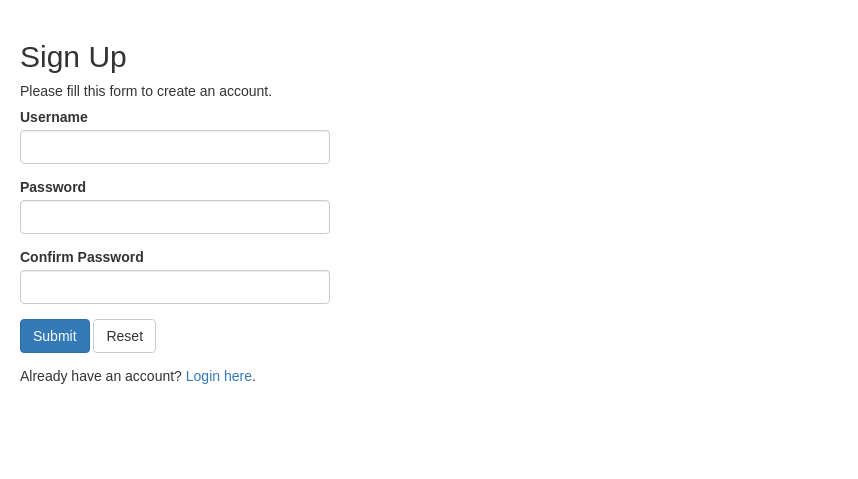
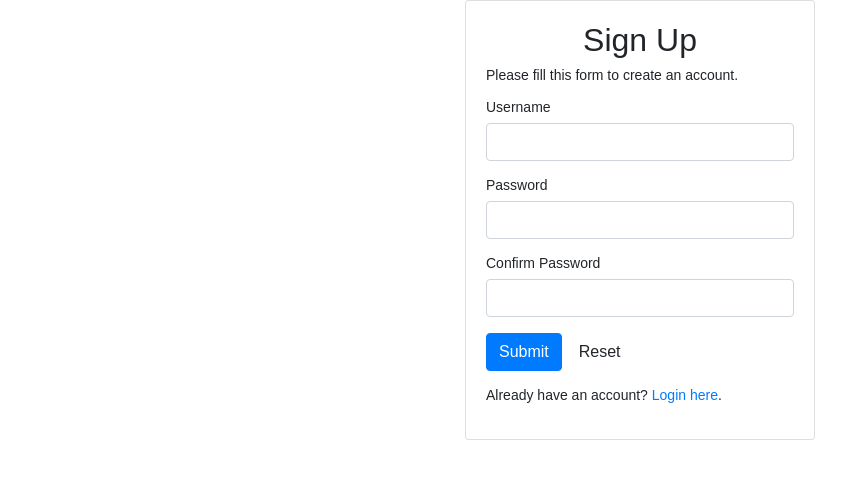
Before and after one commit to kgkushagra/dynamic, a PHP site: page /register.php in a window 1280 px wide. Shown: the top 479 px of the page, without its empty margins (0-858 px from the left). Run offline with PHP 8.4, Linux system fonts and the light colour scheme.

Commit message:
changes to signup

```diff
--- a/register.php
+++ b/register.php
@@ -98,15 +98,15 @@ if($_SERVER["REQUEST_METHOD"] == "POST"){
 <head>
     <meta charset="UTF-8">
     <title>Sign Up</title>
-    <link rel="stylesheet" href="https://maxcdn.bootstrapcdn.com/bootstrap/3.3.7/css/bootstrap.css">
+    <link rel="stylesheet" href="https://stackpath.bootstrapcdn.com/bootstrap/4.3.1/css/bootstrap.min.css" integrity="sha384-ggOyR0iXCbMQv3Xipma34MD+dH/1fQ784/j6cY/iJTQUOhcWr7x9JvoRxT2MZw1T" crossorigin="anonymous">
     <style type="text/css">
         body{ font: 14px sans-serif; }
         .wrapper{ width: 350px; padding: 20px; }
     </style>
 </head>
 <body>
-    <div class="wrapper">
-        <h2>Sign Up</h2>
+    <div class="wrapper card medium align-middle mx-auto align-middle">
+        <h2 class=" text-center">Sign Up</h2>
         <p>Please fill this form to create an account.</p>
         <form action="<?php echo htmlspecialchars($_SERVER["PHP_SELF"]); ?>" method="post">
             <div class="form-group <?php echo (!empty($username_err)) ? 'has-error' : ''; ?>">
```
